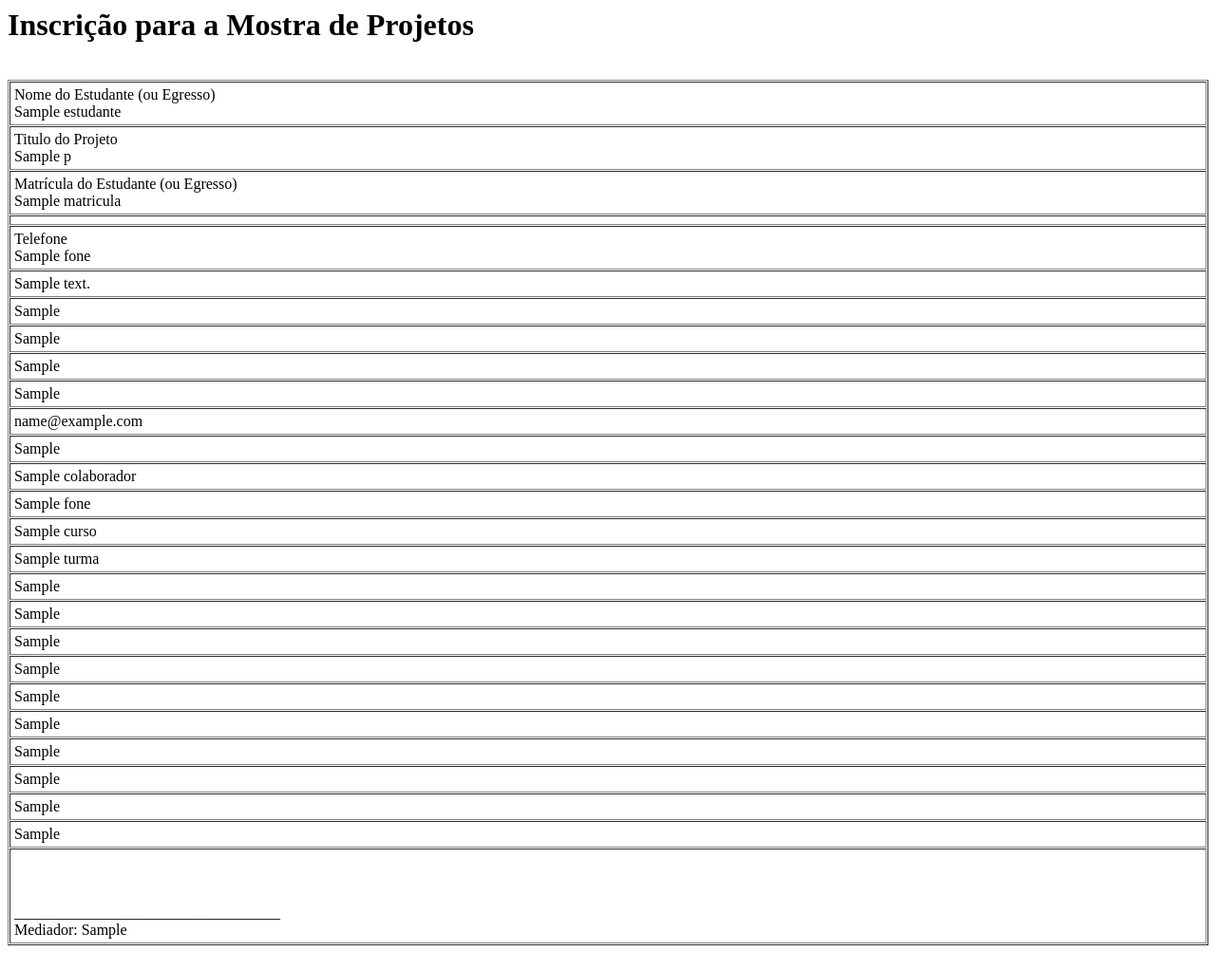
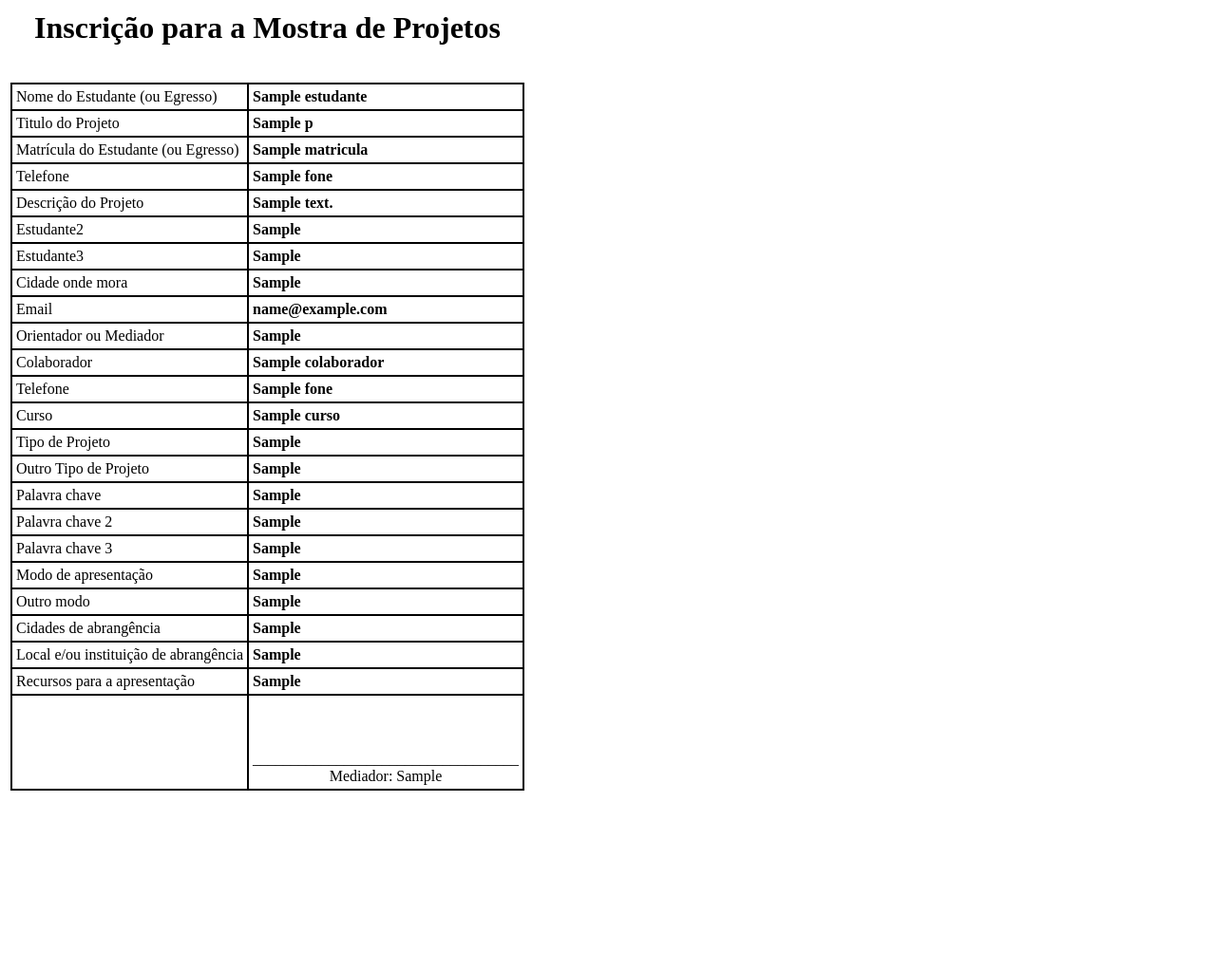
Before and after one commit to jamur/Mostra-de-Projetos, a Python web app: template templates/projetos/show.html in a window 1280 px wide. Shown: the whole page at 95% size. After the commit the page ends 833 px from the top, so only its background shows below. Run offline with Jinja, Linux system fonts and the light colour scheme; the template is opened without the code that fills it: most values are stand-ins (such as "Sample title", 1, 10 or a date in 2020).

Commit message:
primeiro protiotipo

```diff
--- a/templates/projetos/show.html
+++ b/templates/projetos/show.html
@@ -1,105 +1,188 @@
 <!DOCTYPE HTML PUBLIC "-//W3C//DTD HTML 4.01 Transitional//EN">
 <html template="true" lang="pt-br"><head>
 <meta content="text/html;charset=UTF-8" http-equiv="Content-Type"><title>Inscricao</title>
+<style>
+th {
+    width="30%"
+}
 
-</head><body>
-<h1>Inscrição para a Mostra de Projetos</h1>
+tr {
+    width="70%"
+}
+</style>
+</head>
+<body>
+<table margin="20"><tbody><tr><td>
+<h1 align="center">Inscrição para a Mostra de Projetos</h1>
 <br>
-<table style="text-align: left; width: 100%;" border="1" cellpadding="4" cellspacing="1">
+<table style="text-align: left; width: 100%;" border="1" bordercolor="#000000" cellpadding="4" cellspacing="0">
 <tbody>
 <tr>
-<td>
+<td class="campo">
 Nome do Estudante (ou Egresso)<br>
-
+</th>
+<th class="conteudo">
 {{ p.estudante }}
-</td>
+</th>
 </tr>
 <tr>
-<td>
-Titulo do Projeto<br>
-
-{{ p.titulo }}
-<br>
-</td>
+    <td>
+    Titulo do Projeto
+    </td>
+    <th>
+    {{ p.titulo }}
+    </th>
 </tr>
 <tr>
-<td>Matrícula do Estudante (ou Egresso)<br>
-{{ p.matricula }}</td>
+    <td>Matrícula do Estudante (ou Egresso)</td>
+    <th>{{ p.matricula }}</th>
 </tr>
 <tr>
-<td></td>
+    <td>Telefone</td>
+    <th>{{ p.fone }}</th>
 </tr>
 <tr>
-<td>Telefone<br>
-{{ p.fone }}</td>
+    <td>Descrição do Projeto</td>
+    <th>{{ p.descricao }}</th>
 </tr>
+{% if p.estudante2 %}
 <tr>
-<td>{{ p.descricao }}</td>
+    <td>Estudante2</td>
+    <th>{{ p.estudante2 }}</th>
 </tr>
+{% endif %}
+
+{% if p.estudante3 %}
 <tr>
-<td>{{ p.estudante2 }}</td>
+    <td>Estudante3</td>
+    <th>{{ p.estudante3 }}</th>
 </tr>
+{% endif %}
+
+{% if p.cidade_onde_mora %}
 <tr>
-<td>{{ p.estudante3 }}</td>
+    <td>Cidade onde mora</td>
+    <th>{{ p.cidade_onde_mora }}</th>
 </tr>
+{% endif %}
+
+{% if p.email %}
 <tr>
-<td>{{ p.outros_componentes}}</td>
+    <td>Email</td>
+    <th>{{ p.email }}</th>
 </tr>
+{% endif %}
+
+{% if p.orientador_ou_mediador %}
 <tr>
-<td>{{ p.cidade_onde_mora }}</td>
+    <td>Orientador ou Mediador</td>
+    <th>{{ p.orientador_ou_mediador }}</th>
 </tr>
+{% endif %}
+
+{% if p.colaborador %}
 <tr>
-<td>{{ p.email }}</td>
+    <td>Colaborador</td>
+    <th>{{ p.colaborador }}</th>
 </tr>
+{% endif %}
+
+{% if p.fone %}
 <tr>
-<td>{{ p.orientador_ou_mediador }}</td>
+    <td>Telefone</td>
+    <th>{{ p.fone }}</th>
 </tr>
+{% endif %}
+
+{% if p.curso %}
 <tr>
-<td>
-{{ p.colaborador }}
-</td>
+    <td>Curso</td>
+    <th>{{ p.curso }}</th>
 </tr>
+{% endif %}
+
+{% if p.Turma %}
 <tr>
-<td> {{ p.fone }}</td>
+    <td>Turma</td>
+    <th>{{ p.turma }}</th>
 </tr>
+{% endif %}
+
+{% if p.tipo_de_projeto %}
 <tr>
-<td>{{ p.curso }}</td>
+    <td>Tipo de Projeto</td>
+    <th>{{ p.tipo_de_projeto }}</th>
 </tr>
+{% endif %}
+
+{% if p.outro_tipo_de_projeto %}
 <tr>
-<td>{{ p.turma }}</td>
+    <td>Outro Tipo de Projeto</td>
+    <th>{{ p.outro_tipo_de_projeto }}</th>
 </tr>
+{% endif %}
+
+{% if p.palavra_chave %}
 <tr>
-<td>{{ p.tipo_de_projeto }}</td>
+    <td>Palavra chave</td>
+    <th>{{ p.palavra_chave }}</th>
 </tr>
+{% endif %}
+
+{% if p.palavra_chave_2 %}
 <tr>
-<td>{{ p.outro_tipo_de_projeto }}</td>
+    <td>Palavra chave 2</td>
+    <th>{{ p.palavra_chave_2 }}</th>
 </tr>
+{% endif %}
+
+{% if p.palavra_chave_3 %}
 <tr>
-<td>{{ p.palavra_chave1 }}</td>
+    <td>Palavra chave 3</td>
+    <th>{{ p.palavra_chave_3 }}</th>
 </tr>
+{% endif %}
+
+{% if p.modo_de_apresentacao %}
 <tr>
-<td>{{ p.palavra_chave2 }}</td>
+    <td>Modo de apresentação</td>
+    <th>{{ p.modo_de_apresentacao }}</th>
 </tr>
+{% endif %}
+
+{% if p.outro_modo %}
 <tr>
-<td>{{ p.palavra_chave3 }}</td>
+    <td>Outro modo</td>
+    <th>{{ p.outro_modo }}</th>
 </tr>
+{% endif %}
+
+{% if p.cidade_de_abrangencia %}
 <tr>
-<td>{{ p.modo_de_apresentacao }}</td>
+    <td>Cidades de abrangência</td>
+    <th>{% for c in p.cidade_de_abrangencia.all %}{{ c }}<br /> {% endfor %}</th>
 </tr>
+{% endif %}
+
+{% if p.local_e_ou_instituicao_de_abrangencia %}
 <tr>
-<td>{{ p.outro_modo }}</td>
+    <td>Local e/ou instituição de abrangência</td>
+    <th>{{ p.local_e_ou_instituicao_de_abrangencia }}</th>
 </tr>
+{% endif %}
+
+{% if p.recursos_para_a_apresentacao %}
 <tr>
-<td>{% for c in p.cidade_de_abrangencia.all %}{{ c }} {% endfor %}</td>
+    <td>Recursos para a apresentação</td>
+    <th>{% for r in p.recursos_para_a_apresentacao.all %} {{ r }}<br />{% endfor %}</th>
 </tr>
+{% endif %}
+
+
+
 <tr>
-<td>{{ p.local_e_ou_instituicao_de_abrangencia }}</td>
-</tr>
-<tr>
-<td>{% for r in p.recursos_para_a_apresentacao.all %} {{ r }} {% endfor %}</td>
-</tr>
-<tr>
-<td><br>
+<td></td>
+<td align="center"><br>
 <br>
 <br>
 ___________________________________<br>
@@ -108,4 +191,5 @@ Mediador: {{p.orientador_ou_mediador}}</td>
 </tbody>
 </table>
 <br>
+</table></tbody></tr></td>
 </body></html>
```
Also changed, not shown: settings.py (+7 -4 lines), 2 other files.
